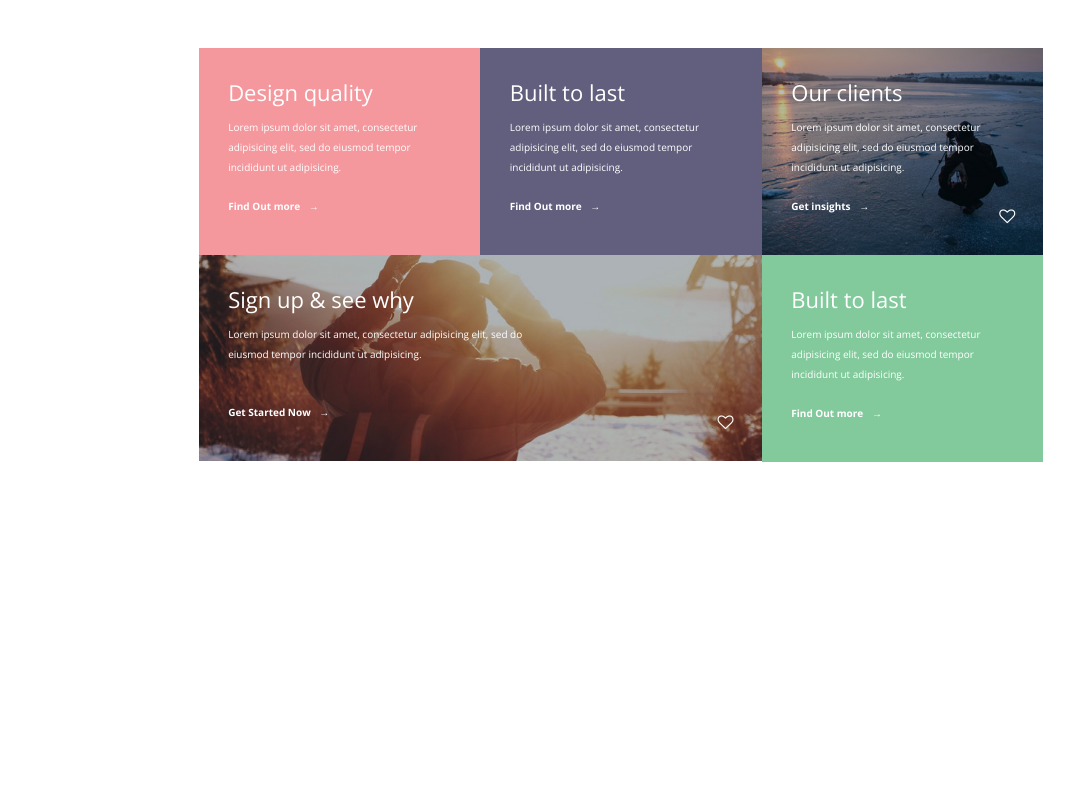
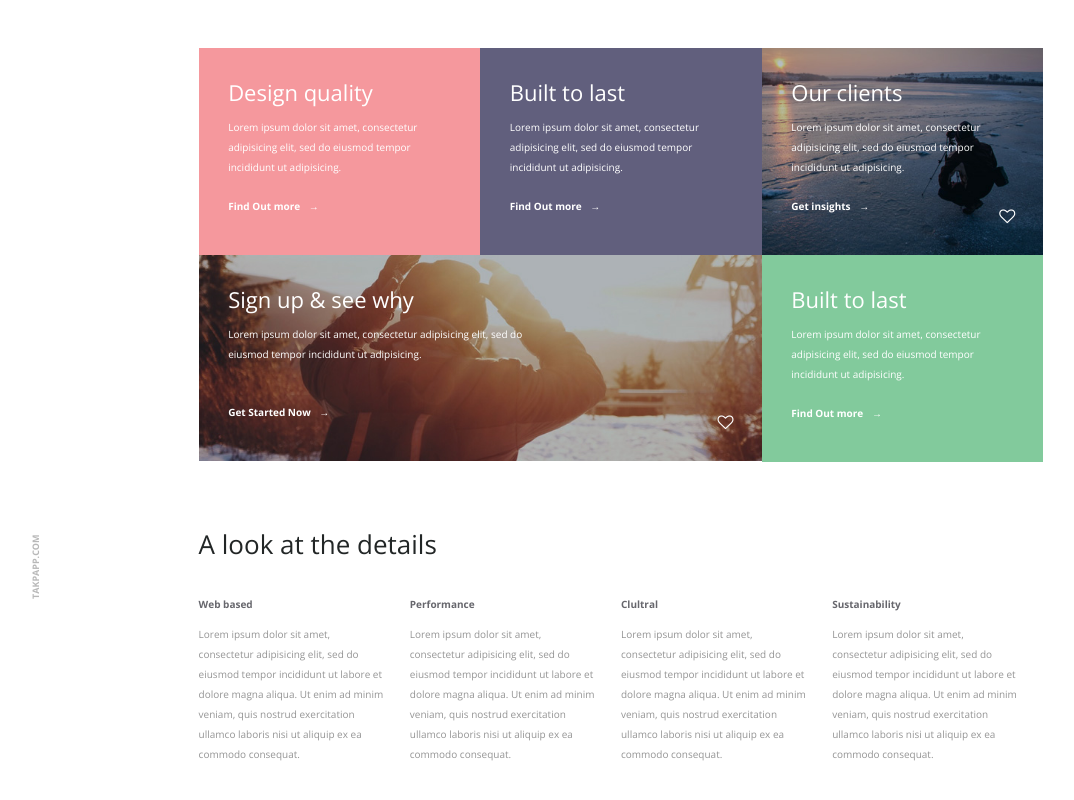
Before and after one commit to freefrogs/Landing_page_2, a website: page index.html in a window 1280 px wide. Shown: the part 1047-1847 px from the top of the page, without its empty margins (19-1093 px from the left). Before the commit the page ends 1509 px from the top, so only its background shows below. Drawn offline with nearby package versions, Linux system fonts and the light colour scheme.

Commit message:
Add html code & style for section 3

```diff
--- a/index.html
+++ b/index.html
@@ -73,7 +73,30 @@
 			</div>
 		</div>
 	</section>
-
+	<section class="section-3">
+		<p class="adress">takpapp.com</p>
+		<div class="container">
+			<h2>A look at the details</h2>
+			<div class="row">
+				<div class="col-3">
+					<h4>Web based</h4>
+					<p>Lorem ipsum dolor sit amet, consectetur adipisicing elit, sed do eiusmod tempor incididunt ut labore et dolore magna aliqua. Ut enim ad minim veniam, quis nostrud exercitation ullamco laboris nisi ut aliquip ex ea commodo consequat.</p>
+				</div>
+				<div class="col-3">
+					<h4>Performance</h4>
+					<p>Lorem ipsum dolor sit amet, consectetur adipisicing elit, sed do eiusmod tempor incididunt ut labore et dolore magna aliqua. Ut enim ad minim veniam, quis nostrud exercitation ullamco laboris nisi ut aliquip ex ea commodo consequat.</p>
+				</div>
+				<div class="col-3">
+					<h4>Clultral</h4>
+					<p>Lorem ipsum dolor sit amet, consectetur adipisicing elit, sed do eiusmod tempor incididunt ut labore et dolore magna aliqua. Ut enim ad minim veniam, quis nostrud exercitation ullamco laboris nisi ut aliquip ex ea commodo consequat.</p>
+				</div>
+				<div class="col-3">
+					<h4>Sustainability</h4>
+					<p>Lorem ipsum dolor sit amet, consectetur adipisicing elit, sed do eiusmod tempor incididunt ut labore et dolore magna aliqua. Ut enim ad minim veniam, quis nostrud exercitation ullamco laboris nisi ut aliquip ex ea commodo consequat.</p>
+				</div>
+			</div>
+		</div>
+	</section>
 	<footer>
 
 	</footer>
--- a/sass/style.scss
+++ b/sass/style.scss
@@ -1,9 +1,10 @@
+/* --GENERAL-- */
 @import url('https://fonts.googleapis.com/css?family=Open+Sans:300,400,700');
 
 $white: #fff; 				//header, section4,5
 $lightBlue: #bad3db; 		//header
 $darkGrey: #222626;			//section1,3
-$lightGrey: #959595;		//section1
+$lightGrey: #959595;		//section1,3
 $pink: #f5989d;				//section2
 $purple: #615f7d;			//section2
 $lightGreen: #82ca9c;		//section2,5,6, footer
@@ -48,6 +49,11 @@ h2 {
 
 h3 {
 	font-size: 22px;
+}
+
+h4 {
+	font-size: 10px;
+	font-weight: 700;
 }
 
 .container {
@@ -159,7 +165,6 @@ header {
 }
 
 /* --SECTION 2--*/
-
 .section-2 {
 	color: $white;
 	[class^="col-"] {
@@ -223,3 +228,24 @@ header {
 		bottom: 15%;
 	}
 }
+
+/* --SECTION 3-- */
+.section-3 {
+	position: relative;
+	margin: 5% 0;
+	[class^="col-"] {
+		padding-right: 3%;
+	}
+	.adress {
+		color: $greyAdress;
+	}
+	h2 {
+		color: $darkGrey;
+	}
+	h4 {
+		color: $grey;
+	}
+	p {
+		color: $lightGrey;
+	}
+}
```
Also changed, not shown: css/style.css.
